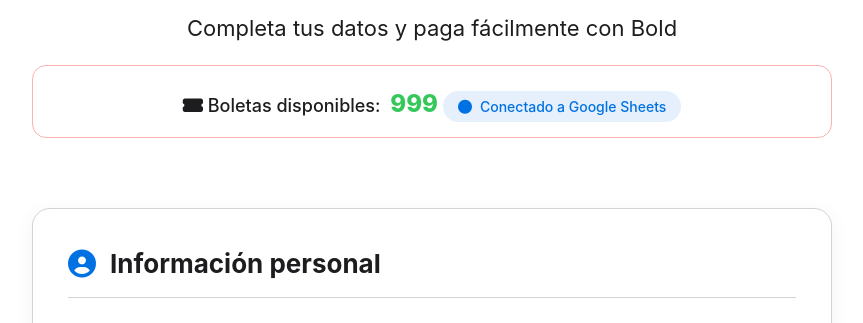
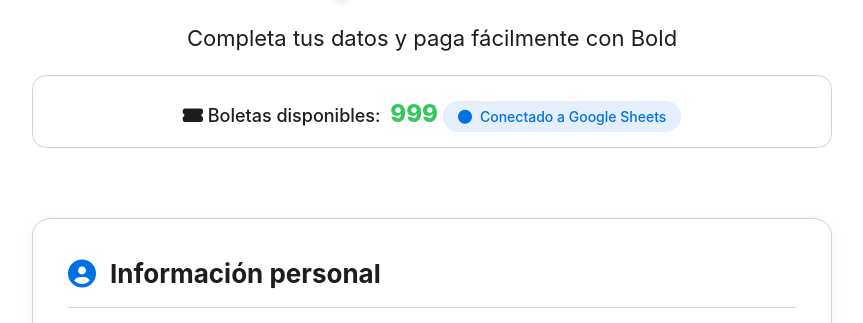
Before and after one commit to zvntivgo/ELCAMPEON, a plain HTML site: page index.html in a window 1280 px wide. Shown: the part 466-789 px from the top of the page, without its empty margins (208-1071 px from the left). Drawn offline with Linux system fonts and the light colour scheme; no server answers.

```diff
--- a/index.html
+++ b/index.html
@@ -44,7 +44,7 @@
 
     .container {
       max-width: 800px;
-      margin: 20Px auto;
+      margin: 30px auto;
       width: 100%;
     }
 
@@ -568,14 +568,14 @@
 
     .availability-banner {
       background: #0071E3(7, 7, 7, 0.15);
-      border: 1px solid rgba(238, 3, 3, 0.3);
+      border: 1px solid rgba(108, 108, 108, 0.3);
       border-radius: 14px;
       padding: 15px;
       text-align: center;
       margin: 20px 0;
       font-size: 18px;
       font-weight: 500;
-      color: #ffffff(255, 255, 255, 0.067)(--text);
+      color: #0071E3(255, 255, 255, 0.067)(--text);
     }
 
     .availability-banner.warning {
```
Also changed, not shown: 1 other file.
